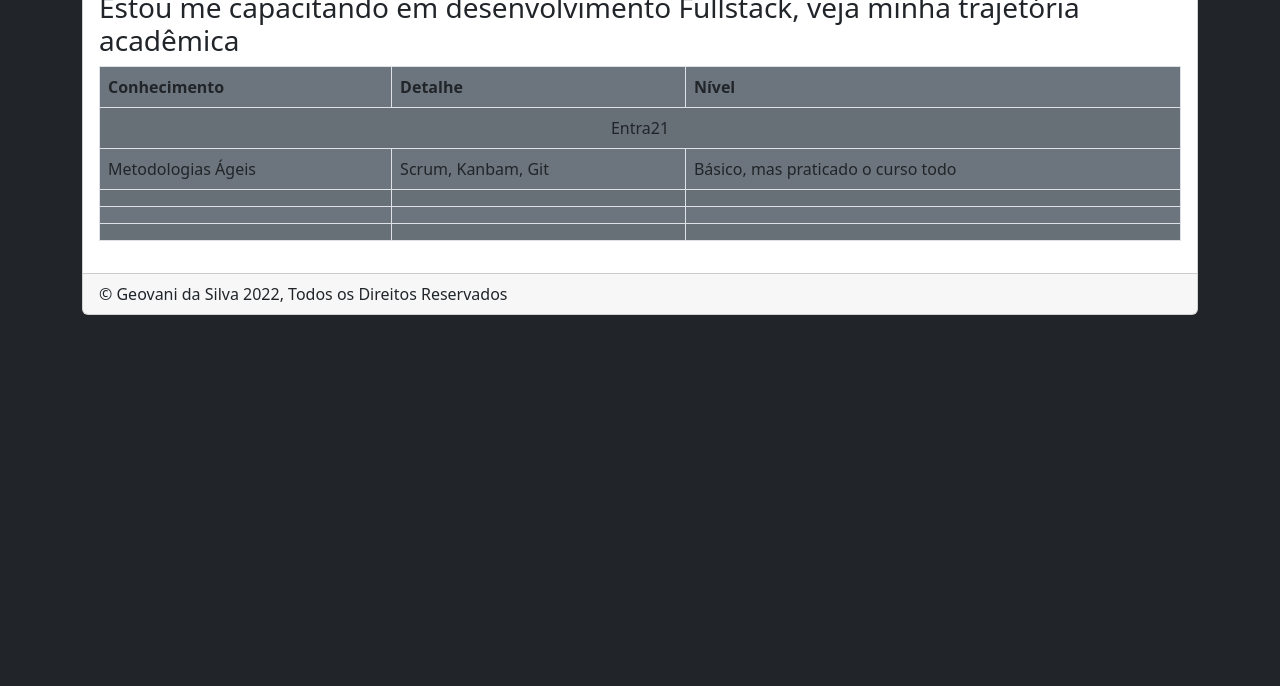
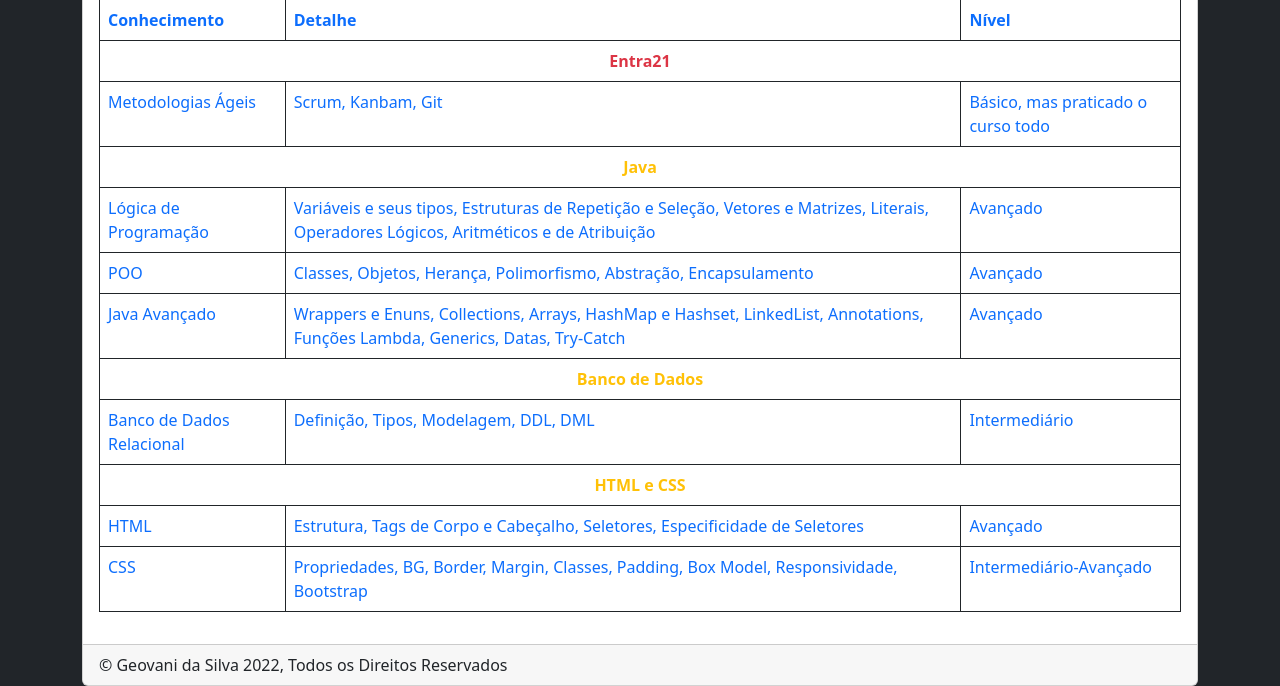
Before and after one commit to Geo-Silva/Geo-Silva.github.io, a plain HTML site: page index.html in a window 1280 px wide. Shown: the part 390-1076 px from the top of the page. Before the commit the page ends 800 px from the top, so only its background shows below. Drawn offline with nearby package versions, Linux system fonts and the light colour scheme.

Commit message:
Versão 1.0 finalizada

```diff
--- a/index.html
+++ b/index.html
@@ -4,7 +4,7 @@
 <head>
     <meta charset='utf-8'>
     <meta http-equiv='X-UA-Compatible' content='IE=edge'>
-    <link rel="shortcut icon" href="/Aula07/img/home.png" type="image/x-icon">
+    <link rel="shortcut icon" href="/img/home.png" type="image/x-icon">
     <title>Geovani | Início</title>
     <meta name='viewport' content='width=device-width, initial-scale=1'>
     <link href="https://cdn.jsdelivr.net/npm/bootstrap@5.2.0-beta1/dist/css/bootstrap.min.css" rel="stylesheet"
@@ -42,21 +42,21 @@
     <main class="row mt-2">
         <section class="col">
             <div class="card">
-                <div class="card-header">Início</div>
+                <div class="card-header"></div>
                 <div class="card-body">
-                    <h2>Bem vindo a minha página pessoal!</h2>
-                    <h3>Estou me capacitando em desenvolvimento Fullstack, veja minha trajetória acadêmica</h3>
-                    <table class="table table-bordered table-hover table-striped bg-secondary">
-                        <thead>
+                    <h3>Bem vindo a minha página pessoal!</h3>
+                    <h4>Estou me capacitando em desenvolvimento Fullstack, veja minha trajetória acadêmica</h4>
+                    <table class="table table-bordered table-hover border-dark">
+                        <thead class="text-primary">
                             <th>Conhecimento</th>
                             <th>Detalhe</th>
                             <th>Nível</th>
                         </thead>
 
-                        <tbody>
+                        <tbody class="text-primary">
                             <tr>
-                                <td class=" text-center" colspan="3">
-                                    Entra21
+                                <td class=" text-center text-danger" colspan="3">
+                                    <b>Entra21</b>
                                 </td>
                             </tr>
                             <tr>
@@ -65,19 +65,53 @@
                                 <td>Básico, mas praticado o curso todo</td>
                             </tr>
                             <tr>
-                                <td></td>
-                                <td></td>
-                                <td></td>
+                                <td class=" text-center text-warning" colspan="3">
+                                    <b>Java</b>
+                                </td>
                             </tr>
                             <tr>
-                                <td></td>
-                                <td></td>
-                                <td></td>
+                                <td>Lógica de Programação</td>
+                                <td>Variáveis e seus tipos, Estruturas de Repetição e Seleção, Vetores e Matrizes,
+                                    Literais, Operadores Lógicos, Aritméticos e de Atribuição
+                                </td>
+                                <td>Avançado</td>
                             </tr>
                             <tr>
-                                <td></td>
-                                <td></td>
-                                <td></td>
+                                <td>POO</td>
+                                <td>Classes, Objetos, Herança, Polimorfismo, Abstração, Encapsulamento</td>
+                                <td>Avançado</td>
+                            </tr>
+                            <tr>
+                                <td>Java Avançado</td>
+                                <td>Wrappers e Enuns, Collections, Arrays, HashMap e Hashset, LinkedList, Annotations,
+                                    Funções Lambda, Generics, Datas, Try-Catch
+                                </td>
+                                <td>Avançado</td>
+                            </tr>
+                            <tr>
+                                <td class=" text-center text-warning" colspan="3">
+                                    <b>Banco de Dados</b>
+                                </td>
+                            </tr>
+                            <tr>
+                                <td>Banco de Dados Relacional</td>
+                                <td>Definição, Tipos, Modelagem, DDL, DML</td>
+                                <td>Intermediário</td>
+                            </tr>
+                            <tr>
+                                <td class=" text-center text-warning" colspan="3">
+                                    <b>HTML e CSS</b>
+                                </td>
+                            </tr>
+                            <tr>
+                                <td>HTML</td>
+                                <td>Estrutura, Tags de Corpo e Cabeçalho, Seletores, Especificidade de Seletores</td>
+                                <td>Avançado</td>
+                            </tr>
+                            <tr>
+                                <td>CSS</td>
+                                <td>Propriedades, BG, Border, Margin, Classes, Padding, Box Model, Responsividade, Bootstrap</td>
+                                <td>Intermediário-Avançado</td>
                             </tr>
                         </tbody>
                     </table>
```
Also changed, not shown: contato.html (+1 -1 lines), curriculo.html (+76 -4 lines).
